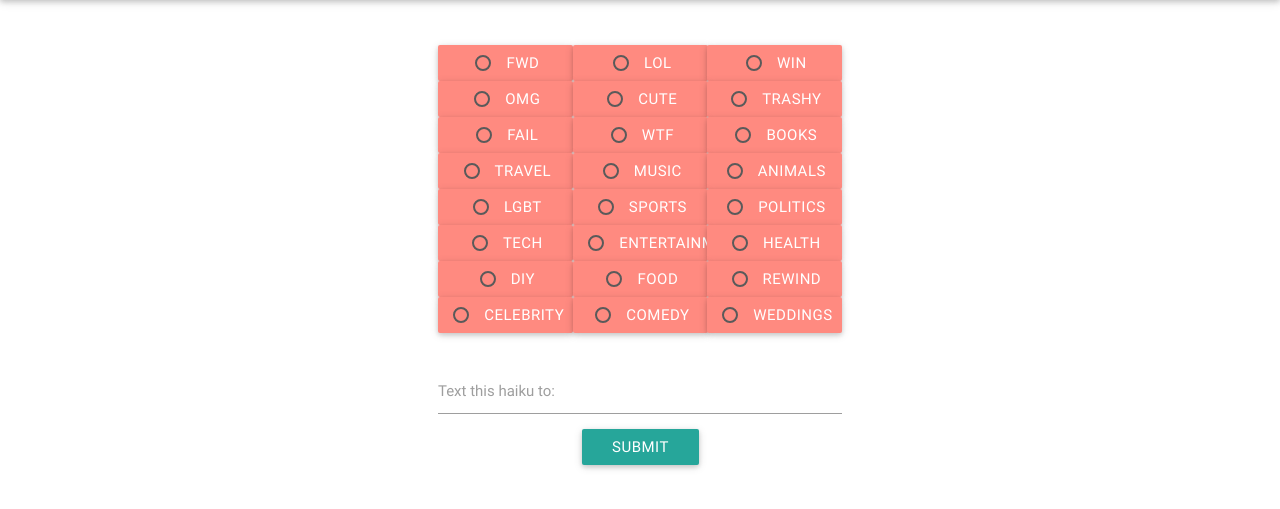
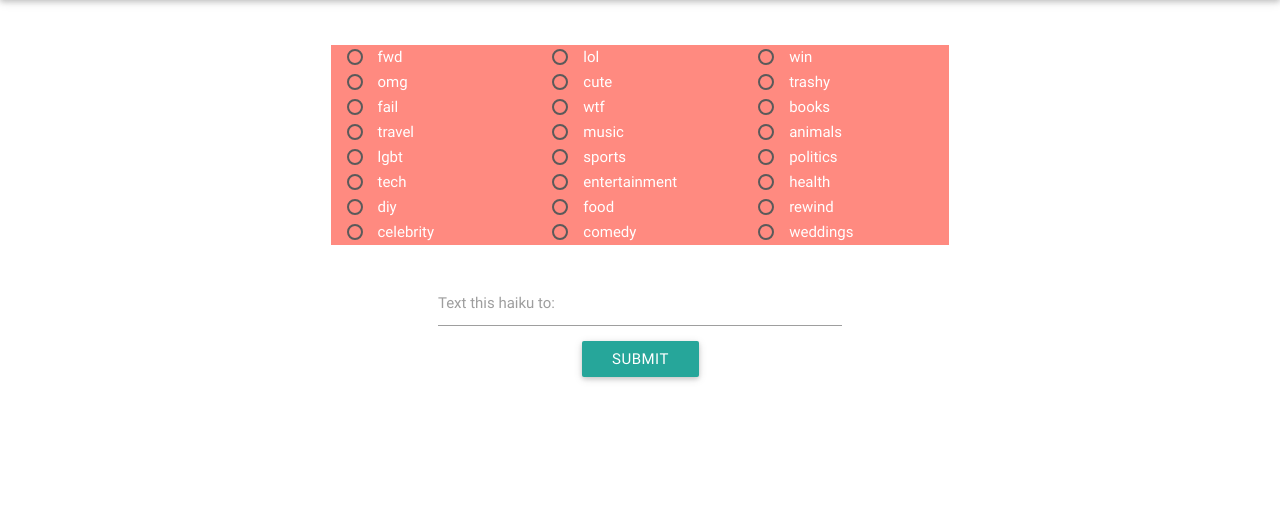
Before and after one commit to psuong/poem-in-your-pocket, a Django app: page / in a window 1280 px wide. Shown: the part 64-573 px from the top of the page. Run offline with Django 3.2, Linux system fonts and the light colour scheme; parts of the project's set-up code (start-up, migrations or seed data) failed here and were passed over; some libraries are stand-ins or nearby versions.

Commit message:
reformats the button layout w table.

```diff
--- a/pocket_poem/poem/templates/index.html
+++ b/pocket_poem/poem/templates/index.html
@@ -20,7 +20,7 @@
             <form method="POST" action="{{ form_url }}">
                 {% csrf_token %}
                 <div class="row">
-                    <div class="container col s4 offset-l4">
+                    <div class="container col s6 offset-l3">
                         <!--
                         <select name="feed" id="feed">
                             {%  for topic in feeds %}
@@ -28,12 +28,20 @@
                             {% endfor %}
                         </select>
                     -->
+                        <table>
+
                         {% for topic in feeds %}
-                        <div class="waves-effect waves-light btn red accent-1 col s4">
-                            <input name="topic" id="{{ topic }}" type="radio">
-                            <label for="{{ topic }}" class="white-text">{{ topic }}</label>
-                        </div>
+                        <tr>
+                            <div class=" red accent-1 col s4">
+                                <input name="topic" id="{{ topic }}" type="radio">
+                                <label for="{{ topic }}" class="white-text">{{ topic }}</label>
+                            </div>
+                        </tr>
+
                         {% endfor %}
+
+                        </table>
+
                     </div>
                 </div>
                         <div class="input-field col s4 offset-l4">
```
